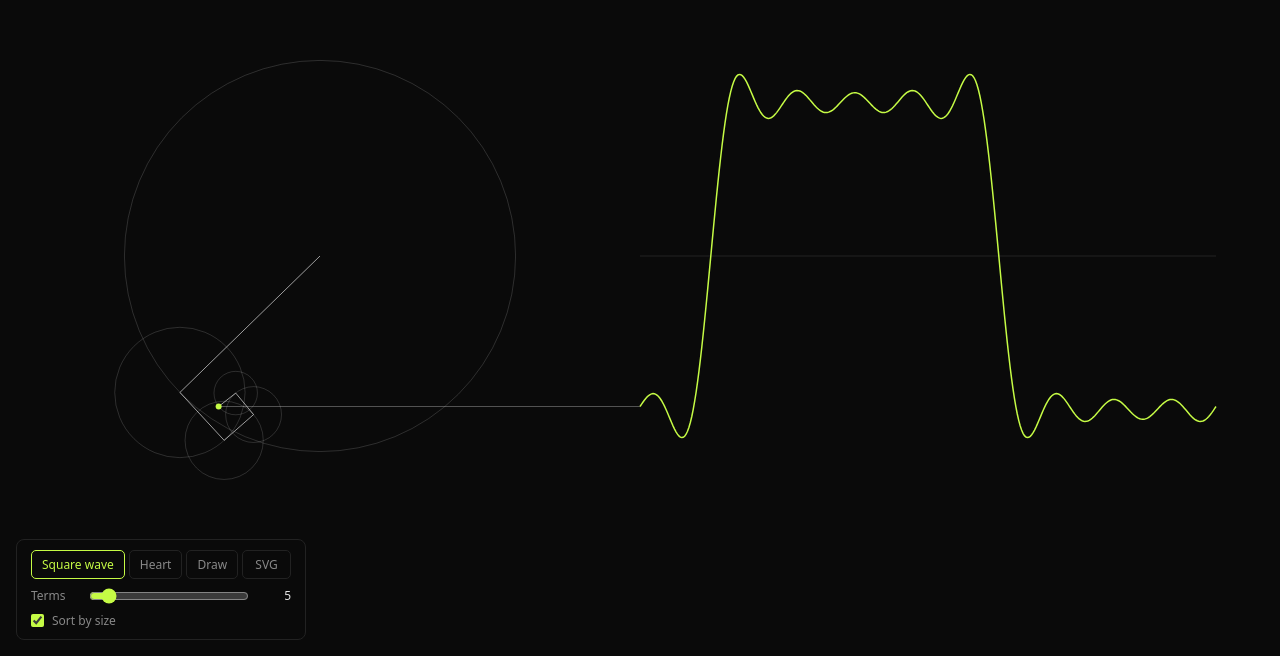
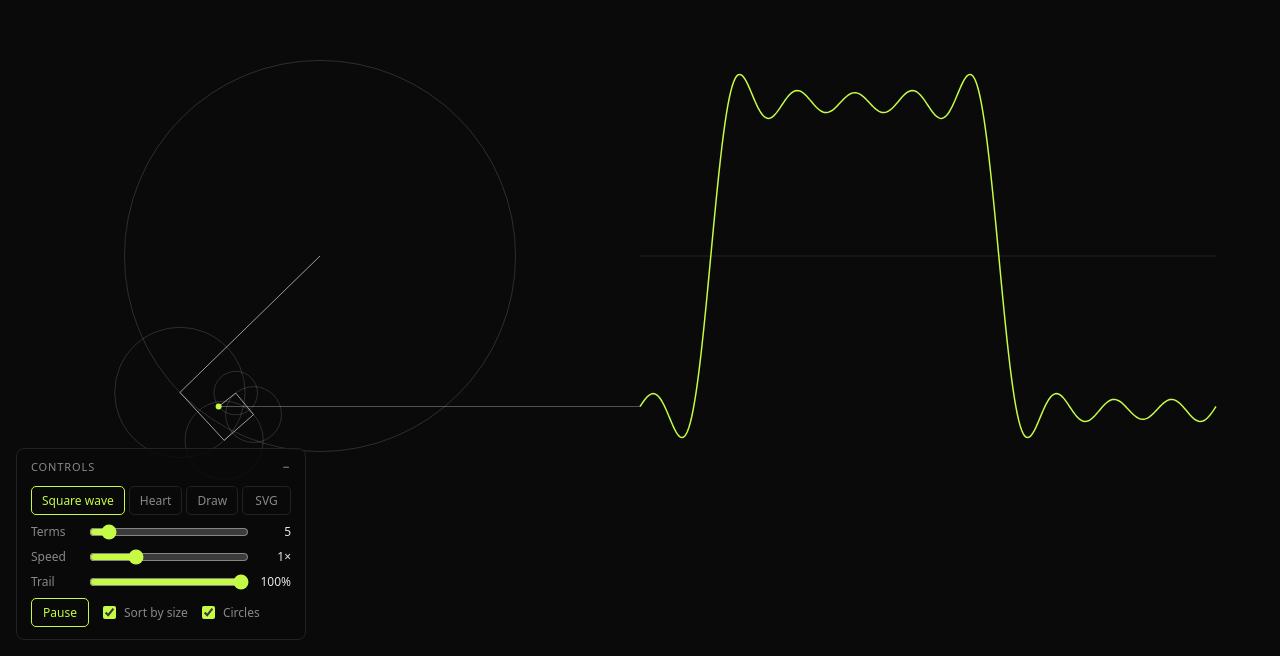
Before and after one commit to jon-cheng7/fourier, a website built with Vite: page index.html in a window 1280 px wide. Shown: the part 144-800 px from the top of the page. Built offline with nearby package versions, Linux system fonts and the light colour scheme.

Commit message:
Add speed, trail, play/pause and circles controls
- Speed 0.25x-3x, trail 5-100% with a fading tail behind the pen
- Play/pause button and Space; starts paused under prefers-reduced-motion
- Circles toggle hides the circles, keeps the arm
- Collapsible panel, starts collapsed on short screens, scrolls if needed
- Loop stops while the app is scrolled out of view (site iframe)
- Explicit default cursor and focus outlines

```diff
--- a/src/controls.ts
+++ b/src/controls.ts
@@ -5,6 +5,7 @@ export interface SliderOptions {
     min: number;
     max: number;
     value: number;
+    format?: (value: number) => string;
     onInput: (value: number) => void;
 }
 
@@ -36,11 +37,38 @@ export interface ToggleOptions {
     onChange: (value: boolean) => void;
 }
 
-export function createPanel(container: HTMLElement): HTMLElement {
+export interface Button {
+    setLabel(label: string): void;
+}
+
+// Returns the body that controls go in; the header collapses it
+export function createPanel(
+    container: HTMLElement,
+    collapsed: boolean,
+): HTMLElement {
     const panel = document.createElement('div');
     panel.className = 'controls';
+
+    const header = document.createElement('button');
+    header.type = 'button';
+    header.className = 'controls-header';
+    header.textContent = 'Controls';
+
+    const body = document.createElement('div');
+    body.className = 'controls-body';
+    body.id = 'controls-body';
+    header.setAttribute('aria-controls', body.id);
+
+    const setCollapsed = (c: boolean) => {
+        body.hidden = c;
+        header.setAttribute('aria-expanded', String(!c));
+    };
+    setCollapsed(collapsed);
+    header.addEventListener('click', () => setCollapsed(!body.hidden));
+
+    panel.append(header, body);
     container.append(panel);
-    return panel;
+    return body;
 }
 
 export function addSlider(panel: HTMLElement, opts: SliderOptions): Slider {
@@ -56,16 +84,20 @@ export function addSlider(panel: HTMLElement, opts: SliderOptions): Slider {
     input.step = '1';
 
     const out = document.createElement('output');
+    const show = () => {
+        const v = input.valueAsNumber;
+        out.textContent = opts.format ? opts.format(v) : String(v);
+    };
 
     const set = (value: number, max: number) => {
         input.max = String(max);
         input.value = String(value);
-        out.textContent = input.value;
+        show();
     };
     set(opts.value, opts.max);
 
     input.addEventListener('input', () => {
-        out.textContent = input.value;
+        show();
         opts.onInput(input.valueAsNumber);
     });
 
@@ -150,3 +182,21 @@ export function addToggle(panel: HTMLElement, opts: ToggleOptions): void {
     row.append(input, name);
     panel.append(row);
 }
+
+export function addButton(
+    panel: HTMLElement,
+    label: string,
+    onClick: () => void,
+): Button {
+    const button = document.createElement('button');
+    button.type = 'button';
+    button.className = 'action';
+    button.textContent = label;
+    button.addEventListener('click', onClick);
+    panel.append(button);
+    return {
+        setLabel: (l) => {
+            button.textContent = l;
+        },
+    };
+}
--- a/src/main.ts
+++ b/src/main.ts
@@ -9,6 +9,7 @@ import {
     addChoice,
     addToggle,
     addTextBox,
+    addButton,
 } from './controls';
 import { squareWave } from './math/series';
 import { chain, tracePath, splitTerms } from './math/epicycles';
@@ -66,7 +67,12 @@ let terms: Term[] = [];
 let trace: Point[] | null = null;
 let split: { x: Term[]; y: Term[] } | null = null;
 let t = 0;
-const speed = TAU / 8; // rad/s
+let speedLevel = 4; // ×0.25 per step; 4 = one cycle every 8 s
+let trailPercent = 100;
+let showCircles = true;
+
+const reducedMotion = matchMedia('(prefers-reduced-motion: reduce)');
+let playing = !reducedMotion.matches;
 
 function updateTerms() {
     trace = null;
@@ -134,7 +140,7 @@ const setMode = (m: Mode) => {
     updateTerms();
 };
 
-const panel = createPanel(app);
+const panel = createPanel(app, matchMedia('(max-height: 560px)').matches);
 
 addChoice<Mode>(panel, {
     options: [
@@ -185,7 +191,40 @@ const slider = addSlider(panel, {
     },
 });
 
-addToggle(panel, {
+addSlider(panel, {
+    label: 'Speed',
+    min: 1,
+    max: 12,
+    value: speedLevel,
+    format: (v) => `${v / 4}×`,
+    onInput: (v) => {
+        speedLevel = v;
+    },
+});
+
+addSlider(panel, {
+    label: 'Trail',
+    min: 5,
+    max: 100,
+    value: trailPercent,
+    format: (v) => `${v}%`,
+    onInput: (v) => {
+        trailPercent = v;
+    },
+});
+
+const actions = document.createElement('div');
+actions.className = 'row';
+panel.append(actions);
+
+const playButton = addButton(actions, '', () => setPlaying(!playing));
+
+function setPlaying(p: boolean) {
+    playing = p;
+    playButton.setLabel(playing ? 'Pause' : 'Play');
+}
+
+addToggle(actions, {
     label: 'Sort by size',
     value: sorted,
     onChange: (s) => {
@@ -194,7 +233,30 @@ addToggle(panel, {
     },
 });
 
+addToggle(actions, {
+    label: 'Circles',
+    value: showCircles,
+    onChange: (s) => {
+        showCircles = s;
+    },
+});
+
 setMode(mode);
+setPlaying(playing);
+
+reducedMotion.addEventListener('change', () =>
+    setPlaying(!reducedMotion.matches),
+);
+
+// Space toggles play, unless a control has focus and wants the key itself
+window.addEventListener('keydown', (e) => {
+    if (e.code !== 'Space') return;
+    const target = e.target;
+    if (target instanceof Element && target.closest('input, textarea, button'))
+        return;
+    e.preventDefault();
+    setPlaying(!playing);
+});
 
 function drawStroke(stroke: Point[]) {
     ctx.strokeStyle = 'rgba(255, 255, 255, 0.8)';
@@ -231,7 +293,7 @@ function draw() {
         };
         const graph: Graph = { left: width * 0.5, width: width * 0.45 };
         drawWave(ctx, terms, t, view, graph);
-        drawEpicycles(ctx, chain(terms, t), view);
+        drawEpicycles(ctx, chain(terms, t), view, showCircles);
         return;
     }
 
@@ -243,11 +305,13 @@ function draw() {
 
     // Lazily, so a slider drag recomputes at most once per frame
     trace ??= tracePath(terms, traceSamples());
+    const head = t / TAU;
+    const trail = trailPercent / 100;
 
     if (layout === 'radial') {
         const view = shapeView();
-        drawTrace(ctx, trace, view);
-        drawEpicycles(ctx, chain(terms, t), view);
+        drawTrace(ctx, trace, view, head, trail);
+        drawEpicycles(ctx, chain(terms, t), view, showCircles);
         return;
     }
 
@@ -256,9 +320,9 @@ function draw() {
     const xChain = chain(split.x, t);
     const yChain = chain(split.y, t);
 
-    drawTrace(ctx, trace, views.shape);
-    drawEpicycles(ctx, xChain, views.x);
-    drawEpicycles(ctx, yChain, views.y);
+    drawTrace(ctx, trace, views.shape, head, trail);
+    drawEpicycles(ctx, xChain, views.x, showCircles);
+    drawEpicycles(ctx, yChain, views.y, showCircles);
     drawCrosshair(
         ctx,
         toScreen(xChain[xChain.length - 1], views.x),
@@ -266,7 +330,14 @@ function draw() {
     );
 }
 
-createLoop((dt) => {
-    t = (t + speed * dt) % TAU;
+const loop = createLoop((dt) => {
+    if (playing) t = (t + (speedLevel / 4) * (TAU / 8) * dt) % TAU;
     draw();
-}).start();
+});
+loop.start();
+
+// Embedded on the site: no work while scrolled out of view
+new IntersectionObserver(([entry]) => {
+    if (entry.isIntersecting) loop.start();
+    else loop.stop();
+}).observe(app);
--- a/src/style.css
+++ b/src/style.css
@@ -9,6 +9,14 @@ body {
     color: #e5e5e5;
     font-family: system-ui, 'Segoe UI', Roboto, sans-serif;
     -webkit-font-smoothing: antialiased;
+    cursor: default; /* the site hides its own cursor over the iframe */
+}
+
+button:focus-visible,
+input:focus-visible,
+textarea:focus-visible {
+    outline: 1px solid #c5fb45;
+    outline-offset: 2px;
 }
 
 /* Positioning context for overlay controls */
@@ -49,15 +57,75 @@ canvas {
     position: absolute;
     left: 16px;
     bottom: 16px;
+    max-height: calc(100% - 32px);
+    overflow-y: auto;
+    border: 1px solid #222;
+    border-radius: 8px;
+    background: rgba(10, 10, 10, 0.85);
+    font-size: 12px;
+    user-select: none;
+}
+
+.controls-header {
+    display: flex;
+    justify-content: space-between;
+    align-items: center;
+    gap: 16px;
+    width: 100%;
+    padding: 8px 14px;
+    border: 0;
+    background: transparent;
+    color: #888;
+    font: inherit;
+    font-size: 11px;
+    letter-spacing: 0.08em;
+    text-transform: uppercase;
+    cursor: pointer;
+}
+
+.controls-header::after {
+    content: '−';
+    font-size: 14px;
+}
+
+.controls-header[aria-expanded='false']::after {
+    content: '+';
+}
+
+.controls-header:hover {
+    color: #e5e5e5;
+}
+
+.controls-body {
     display: flex;
     flex-direction: column;
     gap: 8px;
-    padding: 10px 14px;
-    border: 1px solid #222;
-    border-radius: 8px;
-    background: rgba(10, 10, 10, 0.8);
-    font-size: 12px;
-    user-select: none;
+    padding: 2px 14px 12px;
+}
+
+.controls-body[hidden] {
+    display: none;
+}
+
+.row {
+    display: flex;
+    align-items: center;
+    gap: 14px;
+}
+
+.action {
+    min-width: 58px;
+    padding: 5px 10px;
+    border: 1px solid #c5fb45;
+    border-radius: 5px;
+    background: transparent;
+    color: #c5fb45;
+    font: inherit;
+    cursor: pointer;
+}
+
+.action:hover {
+    background: rgba(197, 251, 69, 0.1);
 }
 
 .slider {
--- a/src/views/epicycles.ts
+++ b/src/views/epicycles.ts
@@ -9,14 +9,16 @@ export function drawEpicycles(
     ctx: CanvasRenderingContext2D,
     points: Point[],
     view: Viewport,
+    showCircles = true,
 ): void {
     const screen = points.map((p) => toScreen(p, view));
 
-    ctx.strokeStyle = 'rgba(255, 255, 255, 0.15)';
     ctx.lineWidth = 1;
-    ctx.beginPath();
 
     // circles
+    if (showCircles) {
+        ctx.strokeStyle = 'rgba(255, 255, 255, 0.15)';
+        ctx.beginPath();
         for (let i = 0; i < screen.length - 1; i++) {
             const centre = screen[i];
             const next = screen[i + 1];
@@ -25,6 +27,7 @@ export function drawEpicycles(
             ctx.arc(centre.x, centre.y, r, 0, TAU);
         }
         ctx.stroke();
+    }
 
     ctx.strokeStyle = 'rgba(255, 255, 255, 0.6)';
     ctx.beginPath();
--- a/src/views/trace.ts
+++ b/src/views/trace.ts
@@ -1,16 +1,26 @@
-// Closed path traced by the pen tip. Same every frame, so computed once per term set
+// Closed path traced by the pen tip, computed once per term set. Optional fading trail
 
 import type { Point } from '../math/types';
 import { toScreen, type Viewport } from './viewport';
 
+const COLOUR = '197, 251, 69';
+const FADE_STEPS = 24;
+
+// head: pen position as a fraction of the cycle. trail: fraction of the cycle shown (1 = whole shape)
 export function drawTrace(
     ctx: CanvasRenderingContext2D,
     path: Point[],
     view: Viewport,
+    head = 0,
+    trail = 1,
 ): void {
-    ctx.strokeStyle = '#c5fb45';
+    const n = path.length;
     ctx.lineWidth = 1.5;
     ctx.lineJoin = 'round';
+    ctx.lineCap = 'round';
+
+    if (trail >= 1) {
+        ctx.strokeStyle = `rgb(${COLOUR})`;
         ctx.beginPath();
         for (const p of path) {
             const s = toScreen(p, view);
@@ -18,4 +28,22 @@ export function drawTrace(
         }
         ctx.closePath();
         ctx.stroke();
+        return;
     }
+
+    // Chunks share end points so the line stays joined; older chunks fainter
+    const end = Math.round(head * n);
+    const count = Math.max(2, Math.round(trail * n));
+    for (let step = 0; step < FADE_STEPS; step++) {
+        const from = Math.floor((count * step) / FADE_STEPS);
+        const to = Math.floor((count * (step + 1)) / FADE_STEPS);
+        ctx.strokeStyle = `rgba(${COLOUR}, ${(step + 1) / FADE_STEPS})`;
+        ctx.beginPath();
+        for (let k = from; k <= to; k++) {
+            const i = (((end - count + k) % n) + n) % n;
+            const s = toScreen(path[i], view);
+            ctx.lineTo(s.x, s.y);
+        }
+        ctx.stroke();
+    }
+}
```
Lines whose indentation alone changed are shown as unchanged.
